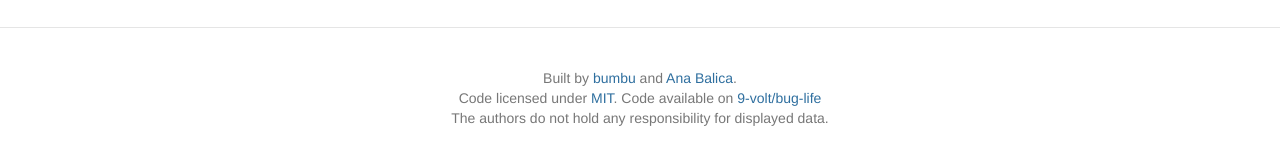
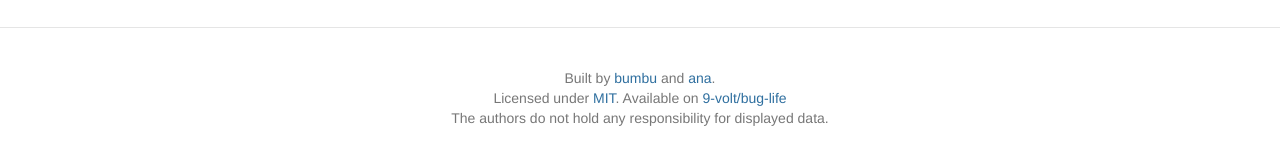
Before and after one commit to 9-volt/bug-life, a plain HTML site: page index.html in a window 1280 px wide. Shown: the part 1630-1790 px from the top of the page. Drawn offline with Linux system fonts and the light colour scheme; no server answers.

Commit message:
footer update

```diff
--- a/index.html
+++ b/index.html
@@ -170,8 +170,8 @@
 
   <footer class="bs-docs-footer" role="contentinfo">
     <div class="container">
-      <p>Built by <a href="https://github.com/bumbu" target="_blank">bumbu</a> and <a href="https://github.com/ana-balica" target="_blank">Ana Balica</a>.</p>
-      <p>Code licensed under <a href="https://github.com/9-volt/bug-life/blob/master/LICENSE" target="_blank">MIT</a>. Code available on <a href="https://github.com/9-volt/bug-life">9-volt/bug-life</a></p>
+      <p>Built by <a href="https://github.com/bumbu" target="_blank">bumbu</a> and <a href="https://github.com/ana-balica" target="_blank">ana</a>.</p>
+      <p>Licensed under <a href="https://github.com/9-volt/bug-life/blob/master/LICENSE" target="_blank">MIT</a>. Available on <a href="https://github.com/9-volt/bug-life">9-volt/bug-life</a></p>
       <p>The authors do not hold any responsibility for displayed data.</p>
     </div>
   </footer>
```
